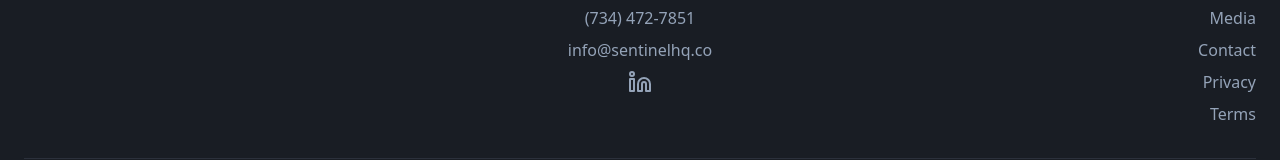
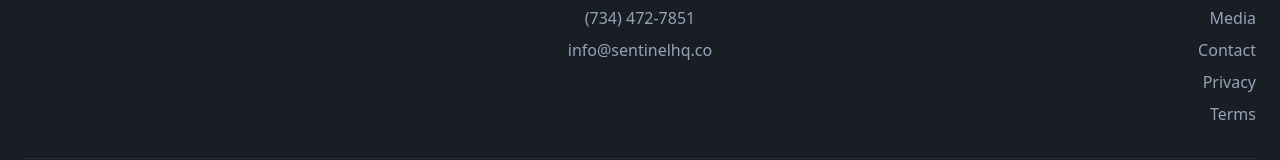
Before and after one commit to Rekognize-ai/sentinelai-polis-os-web, a React (Vite) app: page / in a window 1280 px wide. Shown: the part 3631-3791 px from the top of the page. Built offline with nearby package versions, Linux system fonts and the light colour scheme; the HTML template or start-up script is replaced by a standard one.

Commit message:
Remove LinkedIn icon from footer

```diff
--- a/src/components/Footer.tsx
+++ b/src/components/Footer.tsx
@@ -1,5 +1,3 @@
-import { Linkedin } from 'lucide-react';
-
 const Footer = () => {
   return (
     <footer className="bg-card border-t border-border">
@@ -30,17 +28,6 @@ const Footer = () => {
                   info@sentinelhq.co
                 </a>
               </p>
-              <div className="flex justify-center mt-4">
-                <a
-                  href="https://www.linkedin.com/company/sentinelhq/"
-                  target="_blank"
-                  rel="noopener noreferrer"
-                  className="text-muted-foreground hover:text-primary transition-colors"
-                  aria-label="Follow us on LinkedIn"
-                >
-                  <Linkedin size={24} />
-                </a>
-              </div>
             </div>
           </div>
 
```
